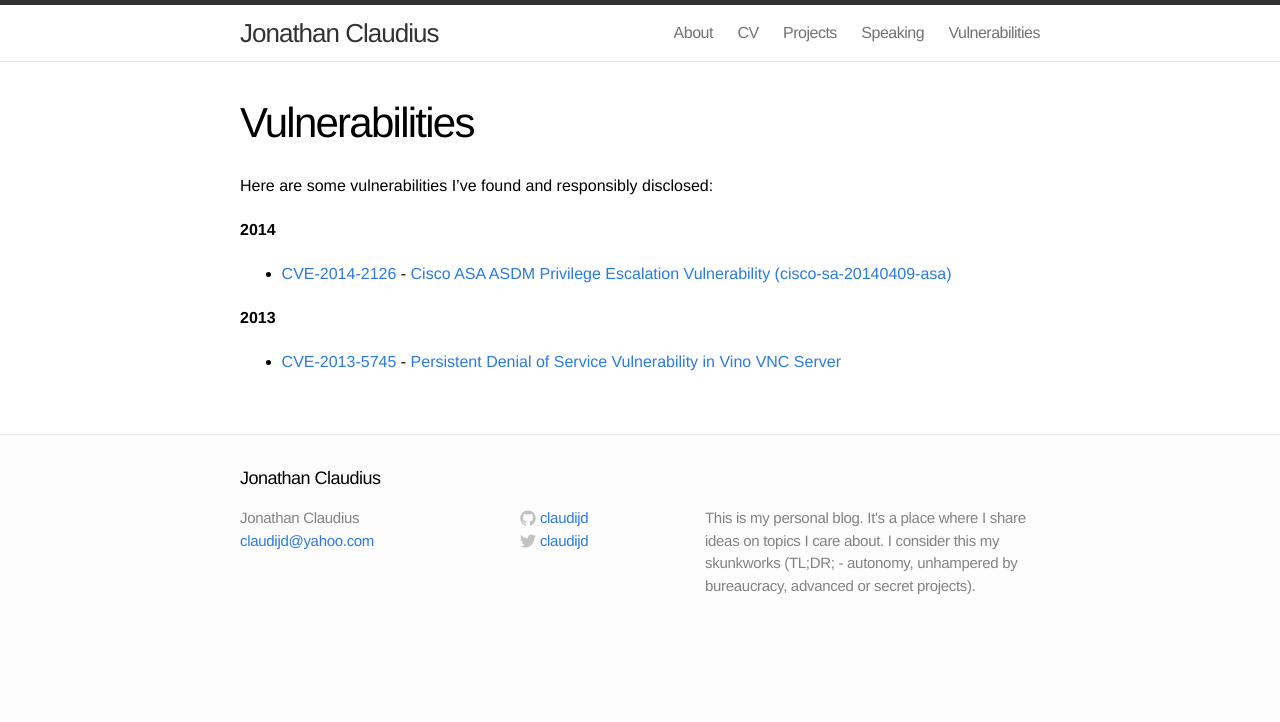
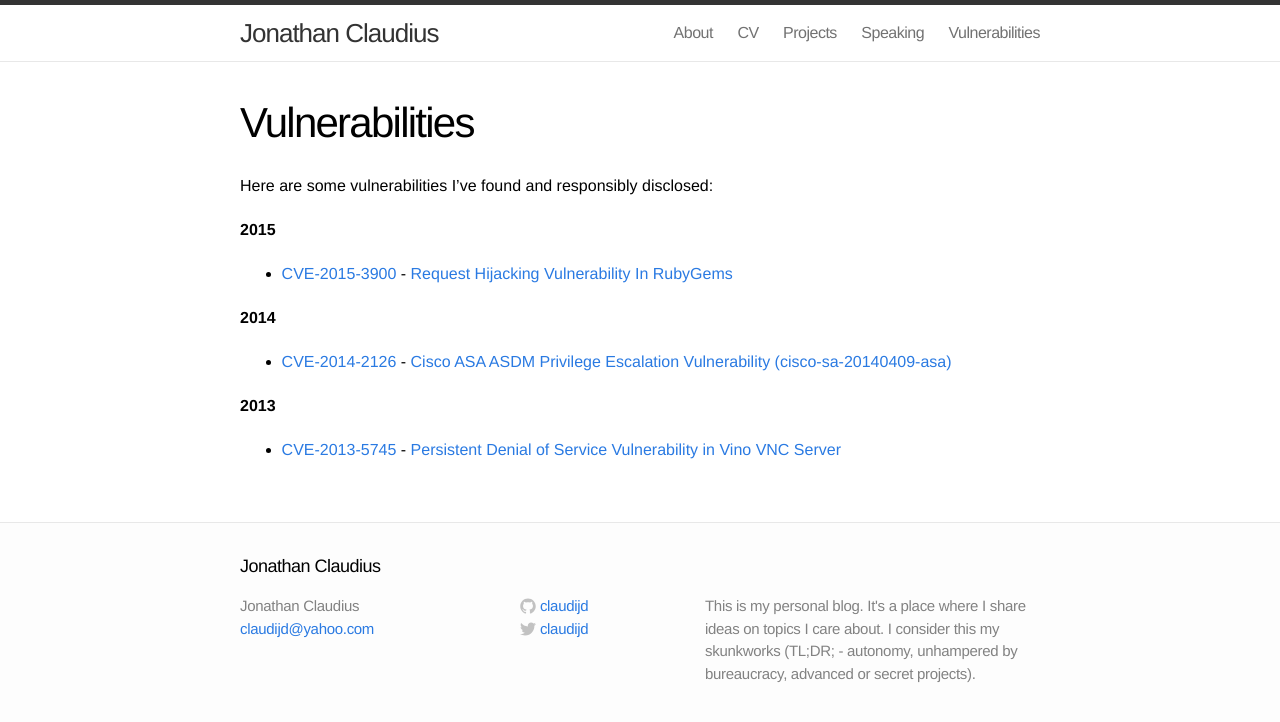
Before and after one commit to claudijd/claudijd.github.io, a Jekyll site: the page built from vulnerabilities.md, in a window 1280 px wide. Shown: the top 722 px of the page. Built offline with Jekyll 4.4.1, drawn with Linux system fonts in a browser that asks for light colours.

Commit message:
Add CVE-2015-3900

```diff
--- a/vulnerabilities.md
+++ b/vulnerabilities.md
@@ -6,6 +6,10 @@ comments: true
 
 Here are some vulnerabilities I've found and responsibly disclosed:
 
+**2015**
+
+- [CVE-2015-3900](http://web.nvd.nist.gov/view/vuln/detail?vulnId=CVE-2015-3900) - [Request Hijacking Vulnerability In RubyGems](https://www.trustwave.com/Resources/Security-Advisories/Advisories/TWSL2015-007/?fid=6356)
+
 **2014**
 
 - [CVE-2014-2126](http://web.nvd.nist.gov/view/vuln/detail?vulnId=CVE-2014-2126) - [Cisco ASA ASDM Privilege Escalation Vulnerability (cisco-sa-20140409-asa)](http://tools.cisco.com/security/center/content/CiscoSecurityAdvisory/cisco-sa-20140409-asa)
```
